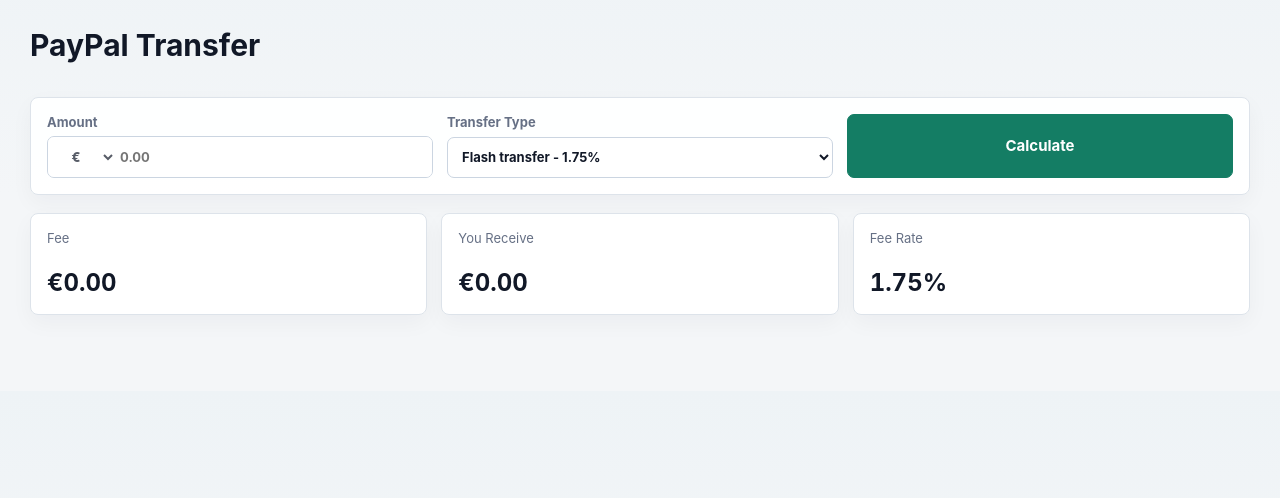
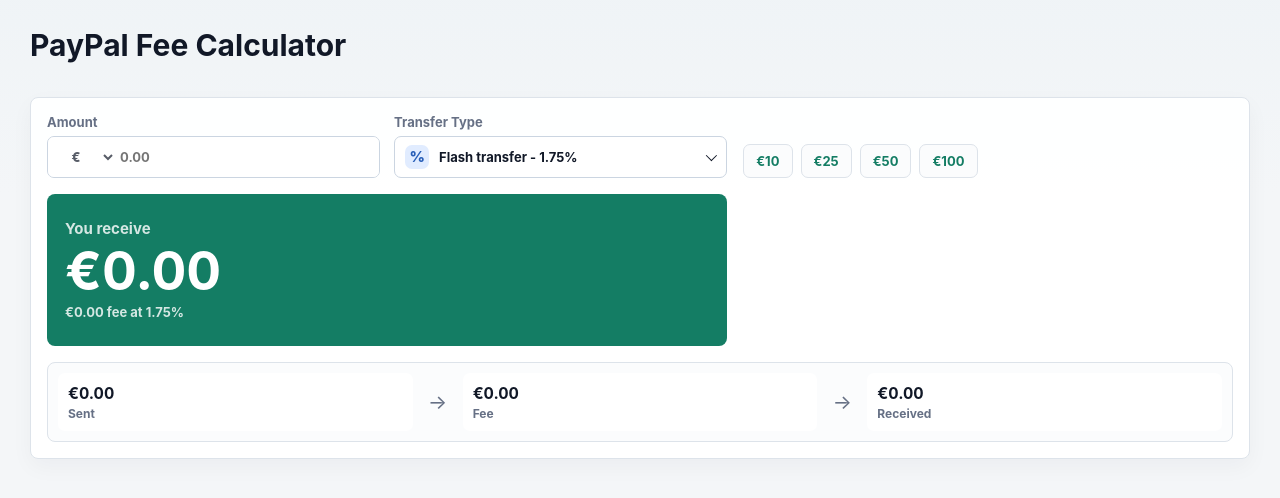
Before and after one commit to leonardo-fiengo/Money-Manager-V2, a Flask app: page /paypal-transfer/ in a window 1280 px wide. Shown: the part 65-563 px from the top of the page. Run offline with Flask 3, Linux system fonts and the light colour scheme; data that the repository does not hold is empty.

Commit message:
paypal change

```diff
--- a/money_manager/routes/paypal_transfer.py
+++ b/money_manager/routes/paypal_transfer.py
@@ -1,21 +1,9 @@
-from flask import Blueprint, render_template, request
+from flask import Blueprint, render_template
 
 
 bp = Blueprint("paypal_transfer", __name__, url_prefix="/paypal-transfer")
 
 
-@bp.route("/", methods=("GET", "POST"))
+@bp.route("/")
 def index():
-    amount = float(request.form.get("amount") or 0)
-    mode = request.form.get("mode", "instant")
-    fee_rate = 0.0175 if mode == "instant" else 0
-    fee = round(amount * fee_rate, 2)
-    net = round(amount - fee, 2)
-    return render_template(
-        "paypal_transfer.html",
-        amount=amount,
-        mode=mode,
-        fee=fee,
-        net=net,
-        fee_rate=fee_rate * 100,
-    )
+    return render_template("paypal_transfer.html")
--- a/static/css/app.css
+++ b/static/css/app.css
@@ -555,6 +555,101 @@ table tr:hover td { background: #fbfcfd; }
 }
 .loan-pill-lent_out { background: #daf5e8; color: #128051; }
 .loan-pill-borrowed { background: var(--danger-soft); color: #c0392b; }
+.paypal-tool {
+    display: grid;
+    grid-template-columns: minmax(0, 1fr) minmax(280px, 0.72fr);
+    gap: 16px;
+    align-items: stretch;
+}
+.paypal-inputs {
+    display: grid;
+    grid-template-columns: repeat(2, minmax(220px, 1fr));
+    gap: 14px;
+}
+.paypal-quick-amounts {
+    display: flex;
+    flex-wrap: wrap;
+    gap: 8px;
+    align-self: end;
+}
+.paypal-quick-amounts button {
+    min-height: 34px;
+    border-color: var(--line);
+    background: var(--panel-soft);
+    color: var(--accent);
+    padding: 6px 12px;
+    font-size: 13px;
+}
+.paypal-quick-amounts button:hover {
+    border-color: #b8dfd3;
+    background: var(--accent-soft);
+    color: var(--accent-hover);
+}
+.paypal-result {
+    display: grid;
+    align-content: center;
+    gap: 6px;
+    min-height: 152px;
+    border-radius: 8px;
+    background: var(--accent);
+    color: #fff;
+    padding: 18px;
+}
+.paypal-result span,
+.paypal-result small {
+    color: rgba(255, 255, 255, 0.82);
+    font-weight: 750;
+}
+.paypal-result strong {
+    font-size: clamp(34px, 5vw, 54px);
+    line-height: 1;
+    font-variant-numeric: tabular-nums;
+}
+.paypal-result small {
+    font-size: 13px;
+}
+.paypal-flow {
+    grid-column: 1 / -1;
+    display: grid;
+    grid-template-columns: minmax(0, 1fr) 34px minmax(0, 1fr) 34px minmax(0, 1fr);
+    align-items: center;
+    gap: 8px;
+    border: 1px solid var(--line);
+    border-radius: 8px;
+    background: var(--panel-soft);
+    padding: 10px;
+}
+.paypal-flow span {
+    display: grid;
+    gap: 3px;
+    min-width: 0;
+    border-radius: 7px;
+    background: #fff;
+    padding: 10px;
+}
+.paypal-flow strong {
+    overflow: hidden;
+    text-overflow: ellipsis;
+    white-space: nowrap;
+    font-size: 16px;
+    font-variant-numeric: tabular-nums;
+}
+.paypal-flow small {
+    color: var(--muted);
+    font-size: 12px;
+    font-weight: 750;
+}
+.paypal-flow i {
+    display: inline-grid;
+    place-items: center;
+    color: var(--muted);
+    font-style: normal;
+}
+.paypal-flow i::before {
+    content: "→";
+    font-size: 20px;
+    line-height: 1;
+}
 .category-dot {
     display: inline-block;
     width: 12px;
@@ -1105,6 +1200,7 @@ button:hover, .button:hover {
     }
     .chart-grid { grid-template-columns: 1fr; }
     .metrics-band { grid-template-columns: repeat(2, minmax(0, 1fr)); }
+    .paypal-tool { grid-template-columns: 1fr; }
 }
 @media (max-width: 720px) {
     .page { padding: 22px 14px 42px; }
@@ -1120,6 +1216,14 @@ button:hover, .button:hover {
     .metrics-band { grid-template-columns: 1fr; }
     .split { grid-template-columns: 1fr; }
     .brand { font-size: 16px; }
+    .paypal-inputs { grid-template-columns: 1fr; }
+    .paypal-flow {
+        grid-template-columns: 1fr;
+    }
+    .paypal-flow i {
+        min-height: 20px;
+        transform: rotate(90deg);
+    }
 }
 
 .converted-amount { color: var(--muted); font-size: 12px; white-space: nowrap; }
--- a/static/js/app.js
+++ b/static/js/app.js
@@ -366,6 +366,55 @@ document.querySelectorAll("[data-visual-select]").forEach((select) => {
     enhanceSelect(select);
 });
 
+document.querySelectorAll("[data-paypal-calculator]").forEach((calculator) => {
+    const amountInput = calculator.querySelector("[data-paypal-amount]");
+    const modeSelect = calculator.querySelector("[data-paypal-mode]");
+    const netOutput = calculator.querySelector("[data-paypal-net]");
+    const feeOutput = calculator.querySelector("[data-paypal-fee]");
+    const rateOutput = calculator.querySelector("[data-paypal-rate]");
+    const sentOutput = calculator.querySelector("[data-paypal-sent]");
+    const flowFeeOutput = calculator.querySelector("[data-paypal-flow-fee]");
+    const flowNetOutput = calculator.querySelector("[data-paypal-flow-net]");
+
+    function money(value) {
+        return `€${Number(value || 0).toLocaleString("en-US", {
+            minimumFractionDigits: 2,
+            maximumFractionDigits: 2,
+        })}`;
+    }
+
+    function selectedRate() {
+        const option = modeSelect.options[modeSelect.selectedIndex];
+        return Number(option ? option.dataset.rate : 0) || 0;
+    }
+
+    function updatePayPalCalculator() {
+        const amount = Math.max(0, Number(amountInput.value || 0));
+        const rate = selectedRate();
+        const fee = Math.round(amount * (rate / 100) * 100) / 100;
+        const net = Math.max(0, Math.round((amount - fee) * 100) / 100);
+
+        netOutput.textContent = money(net);
+        feeOutput.textContent = money(fee);
+        rateOutput.textContent = `${rate.toFixed(2)}%`;
+        sentOutput.textContent = money(amount);
+        flowFeeOutput.textContent = money(fee);
+        flowNetOutput.textContent = money(net);
+    }
+
+    amountInput.addEventListener("input", updatePayPalCalculator);
+    modeSelect.addEventListener("change", updatePayPalCalculator);
+    calculator.querySelectorAll("[data-paypal-quick]").forEach((button) => {
+        button.addEventListener("click", () => {
+            amountInput.value = button.dataset.paypalQuick;
+            updatePayPalCalculator();
+            amountInput.focus();
+        });
+    });
+
+    updatePayPalCalculator();
+});
+
 document.addEventListener("click", (event) => {
     if (!event.target.closest(".enhanced-select")) {
         closeEnhancedSelects();
--- a/templates/paypal_transfer.html
+++ b/templates/paypal_transfer.html
@@ -1,28 +1,46 @@
 {% extends "base.html" %}
 {% block content %}
 <div class="page-title">
-    <h1>PayPal Transfer</h1>
+    <h1>PayPal Fee Calculator</h1>
 </div>
 
-<form class="form" method="post">
+<section class="paypal-tool" data-paypal-calculator>
+    <div class="paypal-inputs">
         <label>Amount
             <span class="amount-control">
                 <select aria-label="Currency" disabled><option>&euro;</option></select>
-            <input type="number" step="0.01" min="0" name="amount" value="{{ amount if amount else '' }}" placeholder="0.00" required>
+                <input type="number" step="0.01" min="0" name="amount" value="" placeholder="0.00" data-paypal-amount>
             </span>
         </label>
         <label>Transfer Type
-        <select name="mode">
-            <option value="instant" {% if mode == "instant" %}selected{% endif %}>Flash transfer - 1.75%</option>
-            <option value="normal" {% if mode == "normal" %}selected{% endif %}>Normal transfer - 0%</option>
+            <span class="select-with-visual">
+                <span class="select-leading" aria-hidden="true"></span>
+                <select name="mode" data-visual-select data-paypal-mode>
+                    <option value="instant" data-rate="1.75" data-label="Flash transfer - 1.75%" data-kind="type" data-symbol="%" data-tone="investment" selected>Flash transfer - 1.75%</option>
+                    <option value="normal" data-rate="0" data-label="Normal transfer - 0%" data-kind="type" data-symbol="0" data-tone="transfer">Normal transfer - 0%</option>
                 </select>
+            </span>
         </label>
-    <button>Calculate</button>
-</form>
+    </div>
 
-<section class="grid metrics">
-    <article class="card"><span>Fee</span><strong>&euro;{{ "%.2f"|format(fee) }}</strong></article>
-    <article class="card"><span>You Receive</span><strong>&euro;{{ "%.2f"|format(net) }}</strong></article>
-    <article class="card"><span>Fee Rate</span><strong>{{ "%.2f"|format(fee_rate) }}%</strong></article>
+    <div class="paypal-quick-amounts" aria-label="Quick amounts">
+        {% for quick_amount in [10, 25, 50, 100] %}
+        <button type="button" data-paypal-quick="{{ quick_amount }}">&euro;{{ quick_amount }}</button>
+        {% endfor %}
+    </div>
+
+    <div class="paypal-result">
+        <span>You receive</span>
+        <strong data-paypal-net>&euro;0.00</strong>
+        <small><span data-paypal-fee>&euro;0.00</span> fee at <span data-paypal-rate>1.75%</span></small>
+    </div>
+
+    <div class="paypal-flow" aria-label="Transfer breakdown">
+        <span><strong data-paypal-sent>&euro;0.00</strong><small>Sent</small></span>
+        <i aria-hidden="true"></i>
+        <span><strong data-paypal-flow-fee>&euro;0.00</strong><small>Fee</small></span>
+        <i aria-hidden="true"></i>
+        <span><strong data-paypal-flow-net>&euro;0.00</strong><small>Received</small></span>
+    </div>
 </section>
 {% endblock %}
```
Lines whose indentation alone changed are shown as unchanged.
